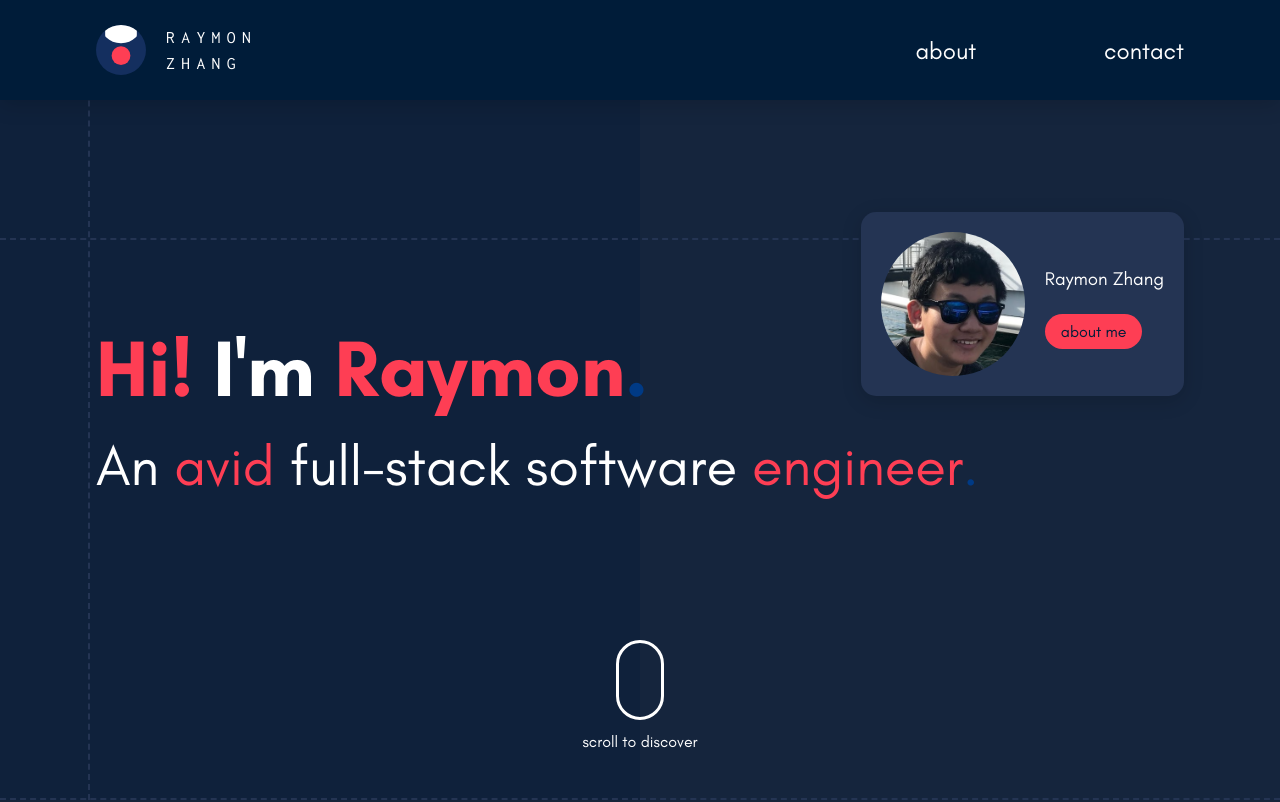
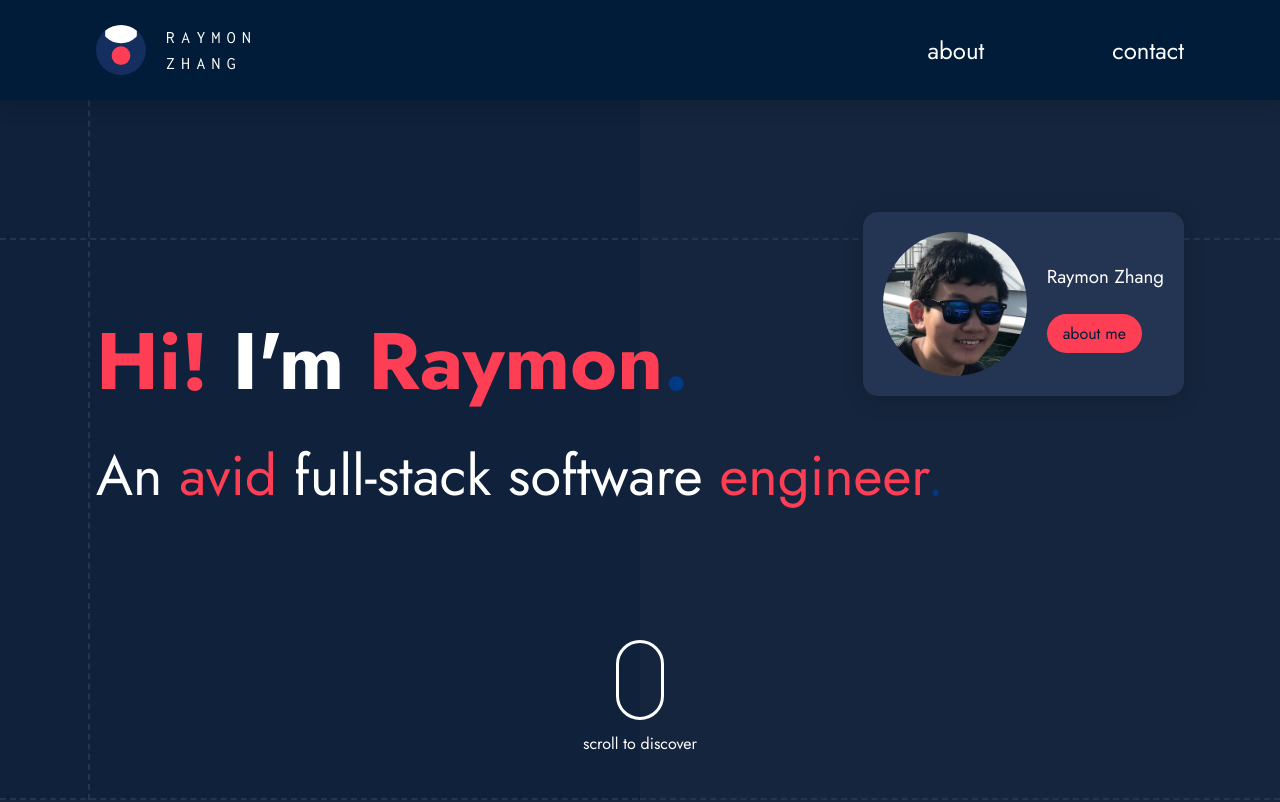
Before and after one commit to raymon-zhang/raymon-zhang.github.io, a Next.js app: page / in a window 1280 px wide. Shown: the top 802 px of the page. Built offline with nearby package versions, Linux system fonts and the light colour scheme.

Commit message:
Change deault font to jost

```diff
--- a/styles/globals.scss
+++ b/styles/globals.scss
@@ -12,6 +12,12 @@
     font-style: bold;
     font-weight: 600;
     font-display: swap;
+}
+
+@font-face {
+    font-family: "Jost";
+    src: url("/fonts/Jost-VariableFont_wght.ttf");
+    font-style: normal;
 }
 
 @font-face {
@@ -71,7 +77,7 @@ html,
 body {
     padding: 0;
     margin: 0;
-    font-family: Glacial Indifference, -apple-system, BlinkMacSystemFont,
+    font-family: Jost, Glacial Indifference, -apple-system, BlinkMacSystemFont,
         Segoe UI, Roboto, Oxygen, Ubuntu, Cantarell, Fira Sans, Droid Sans,
         Helvetica Neue, sans-serif;
     background-color: var(--color-bg);
```
